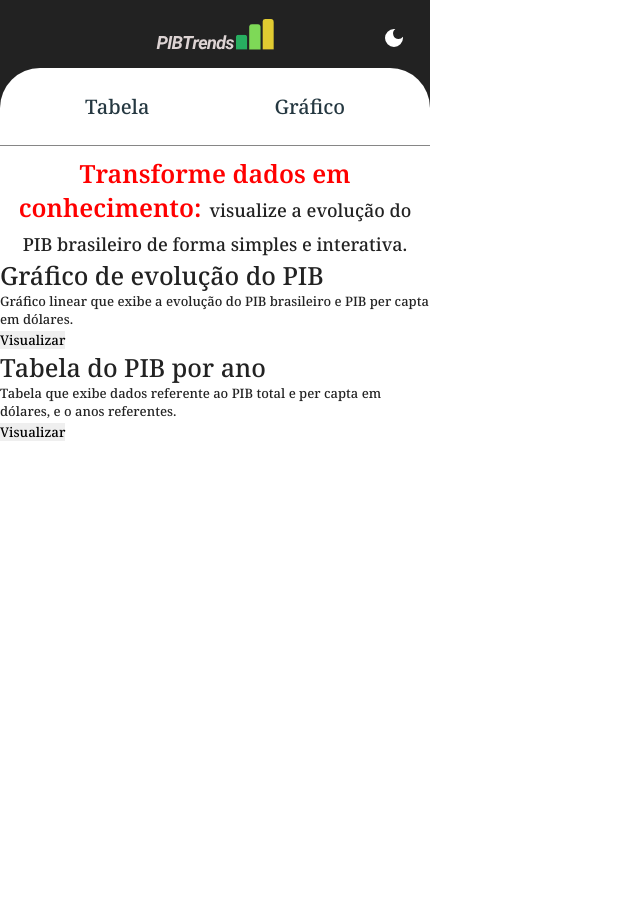
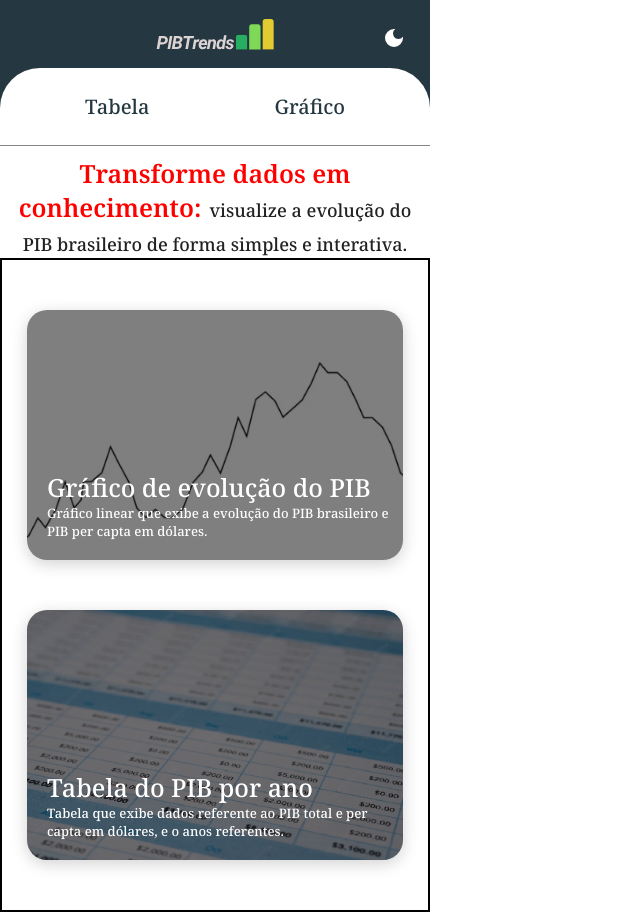
Before and after one commit to fromanoel/ConectarCase, a React (Vite) app: page / in a window 1280 px wide. Shown: the whole page, without its empty margins (0-640 px from the left). Before the commit the page ends 800 px from the top, so only its background shows below. Built offline with nearby package versions, Linux system fonts and the light colour scheme.

Commit message:
feat: add table and chart cards to home page

```diff
--- /dev/null
+++ b/src/components/HomeCard.tsx
@@ -0,0 +1,21 @@
+import React from "react"
+import "../styles/HomeCard.css"
+type homeCardProps = {
+  mainTitle: string
+  mainText: string
+  bgImage: string
+}
+const HomeCards: React.FC<homeCardProps> = ({
+  mainTitle,
+  mainText,
+  bgImage,
+}) => {
+  return (
+    <div className="home-card" style={{ backgroundImage: `url(${bgImage})` }}>
+      <h1>{mainTitle}</h1>
+      <p>{mainText}</p>
+    </div>
+  )
+}
+
+export default HomeCards
--- a/src/components/HomeSection.tsx
+++ /dev/null
@@ -1,17 +0,0 @@
-import React from "react"
-import "../styles/HomeSection.css"
-type homeSectionProps = {
-  mainTitle: string
-  mainText: string
-}
-const HomeSection: React.FC<homeSectionProps> = ({ mainTitle, mainText }) => {
-  return (
-    <div className="home-section">
-      <h1>{mainTitle}</h1>
-      <p>{mainText}</p>
-      <button>Visualizar</button>
-    </div>
-  )
-}
-
-export default HomeSection
--- a/src/index.css
+++ b/src/index.css
@@ -5,7 +5,7 @@
 }
 
 [data-theme="dark"] {
-  --bg: #222;
+  --bg: #253841;
   --text: #eee;
 }
 
@@ -25,3 +25,7 @@ body {
   font-style: normal;
   max-width: 430px;
 }
+
+.route-link {
+  text-decoration: none;
+}
--- a/src/pages/Home.tsx
+++ b/src/pages/Home.tsx
@@ -1,6 +1,9 @@
 import "../styles/home.css"
-import HomeSection from "../components/HomeSection.js"
+import HomeCard from "../components/HomeCard.js"
 import RouteNav from "../components/RouteNav.js"
+import imgChart from "../assets/chart.png"
+import imgTable from "../assets/table.png"
+import { Link } from "react-router-dom"
 const Home = () => {
   return (
     <>
@@ -15,16 +18,22 @@ const Home = () => {
             </span>
           </h1>
         </div>
-        <HomeSection
+        <div className="home-content">
+          <Link to="/chart" className="route-link">
+            <HomeCard
+              bgImage={imgChart}
               mainTitle="Gráfico de evolução do PIB"
               mainText="Gráfico linear que exibe a evolução do PIB brasileiro e PIB per capta em dólares."
             />
-      </div>
-      <div className="home-container">
-        <HomeSection
+          </Link>
+          <Link to="/table" className="route-link">
+            <HomeCard
+              bgImage={imgTable}
               mainTitle="Tabela do PIB por ano"
               mainText="Tabela que exibe dados referente ao PIB total e per capta em dólares, e o anos referentes."
             />
+          </Link>
+        </div>
       </div>
     </>
   )
--- a/src/styles/Home.css
+++ b/src/styles/Home.css
@@ -8,17 +8,25 @@
   text-align: center;
 }
 
-.home-title {
+.home-headline .home-title {
   font-size: 25px;
   font-weight: 600;
   color: red;
   display: block;
 }
 
-.home-subtitle {
+.home-headline .home-subtitle {
   font-size: 18px;
   font-weight: 500;
   margin-left: 8px;
   display: inline;
   color: var(--text);
 }
+
+.home-content {
+  border: 2px solid black;
+  display: flex;
+  flex-direction: column;
+  gap: 50px;
+  padding: 50px 0px;
+}
--- /dev/null
+++ b/src/styles/HomeCard.css
@@ -0,0 +1,39 @@
+.home-card {
+  height: 250px;
+  max-height: 300px;
+  display: flex;
+  flex-direction: column;
+  align-items: left;
+  justify-content: end;
+  border-radius: 20px;
+  background-size: cover;
+  background-position: center;
+  position: relative;
+  padding-left: 20px;
+  padding-bottom: 20px;
+  margin: 0px 25px;
+  box-shadow: 0 4px 16px rgba(0, 0, 0, 0.18);
+  color: #fff;
+}
+
+.home-card::before {
+  content: "";
+  position: absolute;
+  inset: 0;
+  background: rgba(0, 0, 0, 0.5);
+  border-radius: 20px;
+  z-index: 1;
+}
+
+.home-card > * {
+  position: relative;
+  z-index: 2;
+}
+
+h1 {
+  font-size: 25px;
+}
+
+p {
+  font-size: 13px;
+}
--- a/src/styles/HomeSection.css
+++ /dev/null
@@ -1,7 +0,0 @@
-h1 {
-  font-size: 25px;
-}
-
-p {
-  font-size: 13px;
-}
--- a/src/styles/LogoNav.css
+++ b/src/styles/LogoNav.css
@@ -8,7 +8,7 @@
   justify-content: center;
   position: relative;
   padding: 16px 0;
-  background-color: #222;
+  background-color: #253841;
 }
 
 .theme-btn {
--- a/src/styles/RouteNav.css
+++ b/src/styles/RouteNav.css
@@ -1,5 +1,5 @@
 .route-nav {
-  background-color: #222;
+  background-color: #253841;
 }
 
 .route-nav > div {
@@ -14,8 +14,7 @@
   background-color: #fff;
 }
 
-.route-link {
-  text-decoration: none;
+.route-nav .route-link {
   transition: all 0.5s;
   color: #253841;
   font-size: 20px;
@@ -25,7 +24,7 @@
   margin-bottom: 10px;
 }
 
-.route-link:hover {
+.route-nav .route-link:hover {
   background-color: #e1cb31;
 }
 
@@ -34,7 +33,7 @@
 }
 
 [data-theme="dark"] .route-nav > div {
-  background-color: #222;
+  background-color: #253841;
 }
 
 body[data-theme="dark"] .route-link {
```
Also changed, not shown: src/assets/chart.png (added), src/assets/table.png (added). Lines whose indentation alone changed are shown as unchanged.
